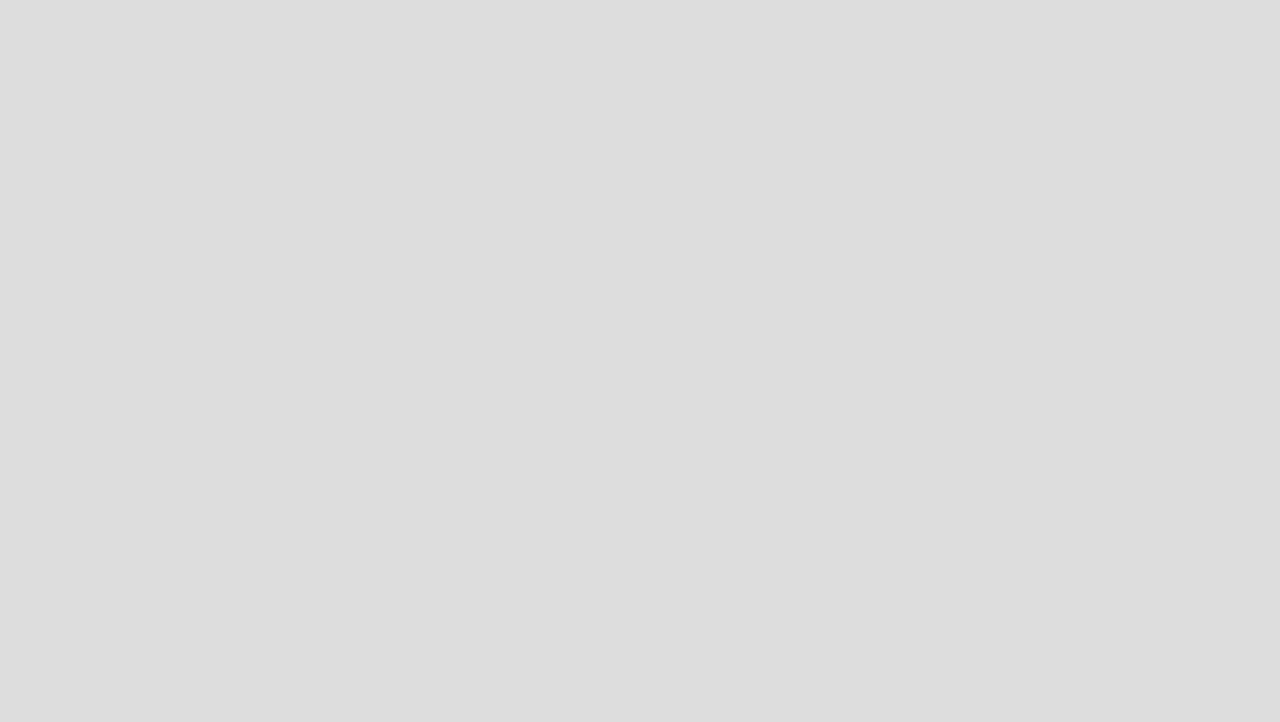
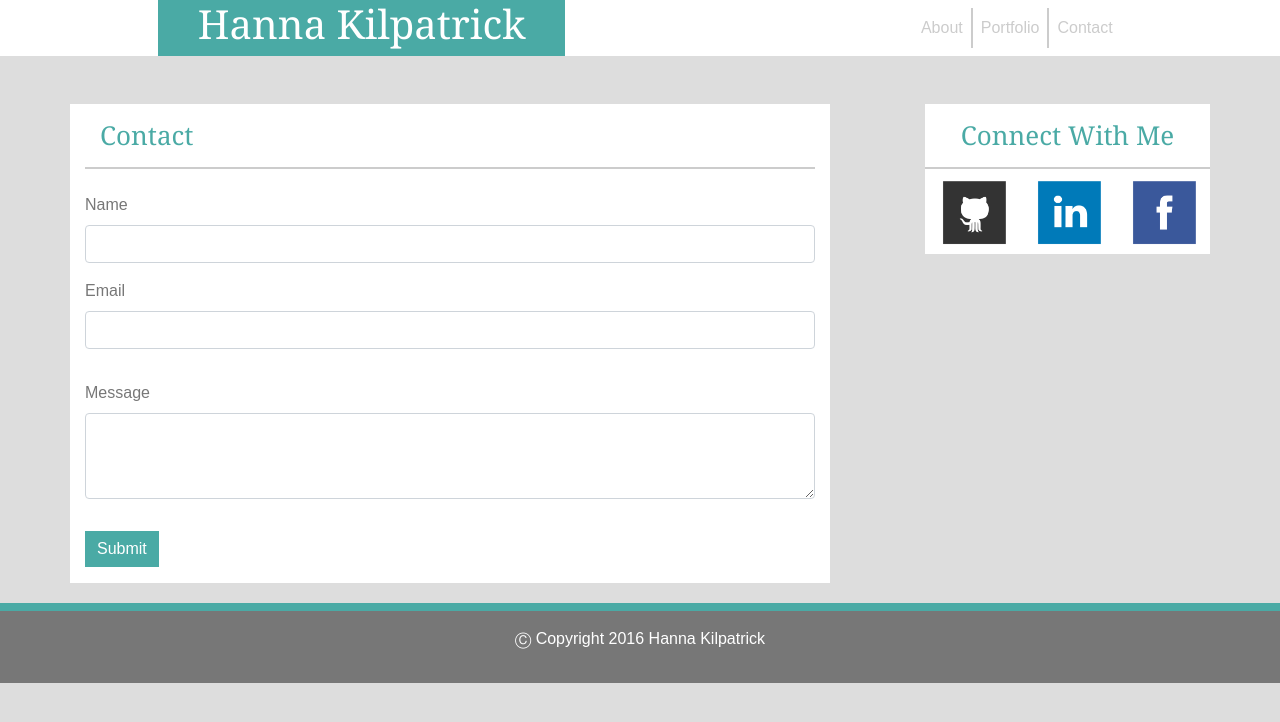
Before and after one commit to AnyaKilpatrick/Bootstrap-Portfolio, a plain HTML site: page contact.html in a window 1280 px wide. Drawn offline with nearby package versions, Linux system fonts and the light colour scheme.

Commit message:
Added Contact Page content

```diff
--- a/assets/css/style.css
+++ b/assets/css/style.css
@@ -88,6 +88,14 @@ aside {
     bottom:70px;
 }
 
+/* Form  */
+
+.myButton {
+    background: #4aaaa5;
+    color: #ffffff;
+    border-radius: 0;
+    border: none;
+}
 
 /* Media Queries for Responsive Photo */
 
--- a/contact.html
+++ b/contact.html
@@ -10,6 +10,83 @@
     <title>Portfolio</title>
 </head>
 <body>
+    <!-- Header -->
+    <div class="container-fluid pr-0 pl-0 white">
+            <div class="row justify-content-around">
+                <div class="col-xl-4 col-lg-4 col-md-4 col-sm-12 col-xs-12 text-center">
+                    <h1 CLASS="blue mb-0 whiteFont">Hanna Kilpatrick</h1>
+                </div>
+                <nav class="navbar navbar-expand-lg navbar-expand-md navbar-expand-sm navbar-expand-xs">
+                    <ul class="navbar-nav mr-auto">
+                        <li class="nav-item">
+                            <a class="nav-link myNav" href="index.html">About</a>
+                        </li>
+                        <li class="nav-item">
+                            <a class="nav-link myNav middleNav" href="portfolio.html">Portfolio</a>
+                        </li>
+                        <li class="nav-item">
+                            <a class="nav-link myNav" href="contact.html">Contact</a>
+                        </li>
+                    </ul>
+                </nav>
+            </div>
+    </div>
+    <br><br>
+    <!-- Main Content -->
+    <div class="container">
+        <div class="row justify-content-between">
+        <article class="col-xl-8 col-lg-7 col-md-6 col-sm-12 col-xs-12 white text-justify">
+            <div class="container">
+                <div class="row">
+                    <h3 class="col-md-12 pt-3 pb-3 myHeading">Contact</h3>
+                </div>
+            </div>
+
+            <form>
+                <div class="form-group">
+                    <label class="mt-3">Name</label>
+                    <input type="text" class="form-control">
+                    <label class="mt-3">Email</label>
+                    <input type="text" class="form-control">
+                </div>
+                <div class="form-group">
+                    <label class="mt-3">Message</label>
+                    <textarea class="form-control" rows="3"></textarea>
+                </div>
+                <button type="submit" class="btn btn-primary mt-3 mb-3 myButton">Submit</button>
+            </form>
+        </article>
+        <aside class="col-xl-3 col-lg-4 col-md-5 col-sm-12 col-xs-12 white mb-3">
+            <div class="row text-center">
+            <h3 class="col-md-12 pt-3 pb-3 myHeading">Connect With Me</h3>
+            </div>
+            <div class="row Mysidebar">
+        <div class="col-4 text-center">
+            <a href="https://github.com/AnyaKilpatrick" target="_blank">
+                <img class="icon mb-3" src="assets/images/github.png" alt="github">
+            </a>
+        </div>
+        <div class="col-4 text-center">
+            <a href="https://www.linkedin.com/in/hanna-kilpatrick-5a6b7914b/" target="_blank">
+                <img class="icon mb-3" src="assets/images/linkedin.png" alt="linkedin">
+            </a>
+        </div>
+        <div class="col-4 text-center">
+            <a href="https://www.facebook.com/profile.php?id=100006234904807&ref=bookmarks" target="_blank">
+                <img class="icon mb-3" src="assets/images/facebook.png" alt="facebook">
+            </a>
+        </div>
+        </div>
+        </aside>
+    </div>
+    </div>
+
+
+    <!-- Sticky footer -->
+    <div class="container-fluid text-center pt-3 pb-3 myFooter">
+    <p>Ⓒ Copyright 2016 Hanna Kilpatrick</p>
+    </div>
+
 
 </body>
 </html>
```
Also changed, not shown: index.html (+12 -6 lines), portfolio.html (+3 -0 lines).
